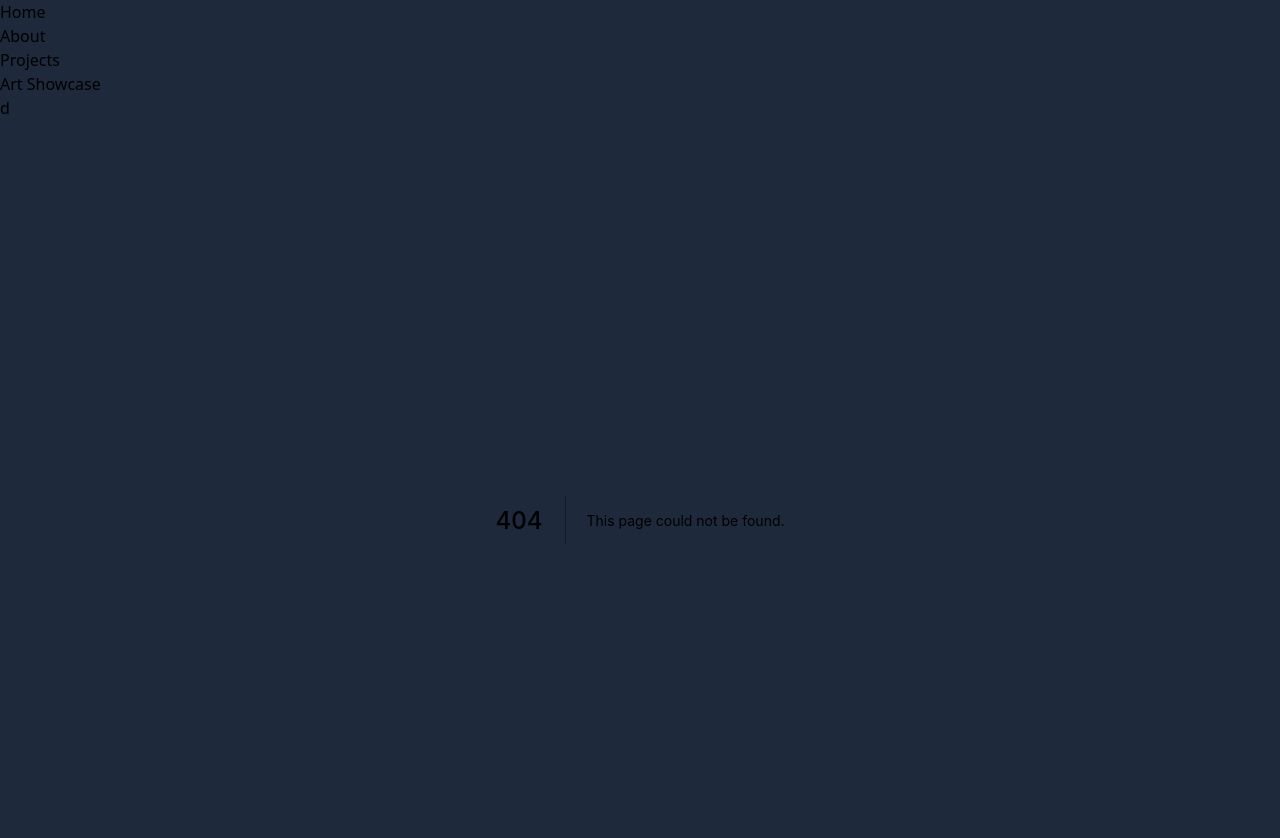
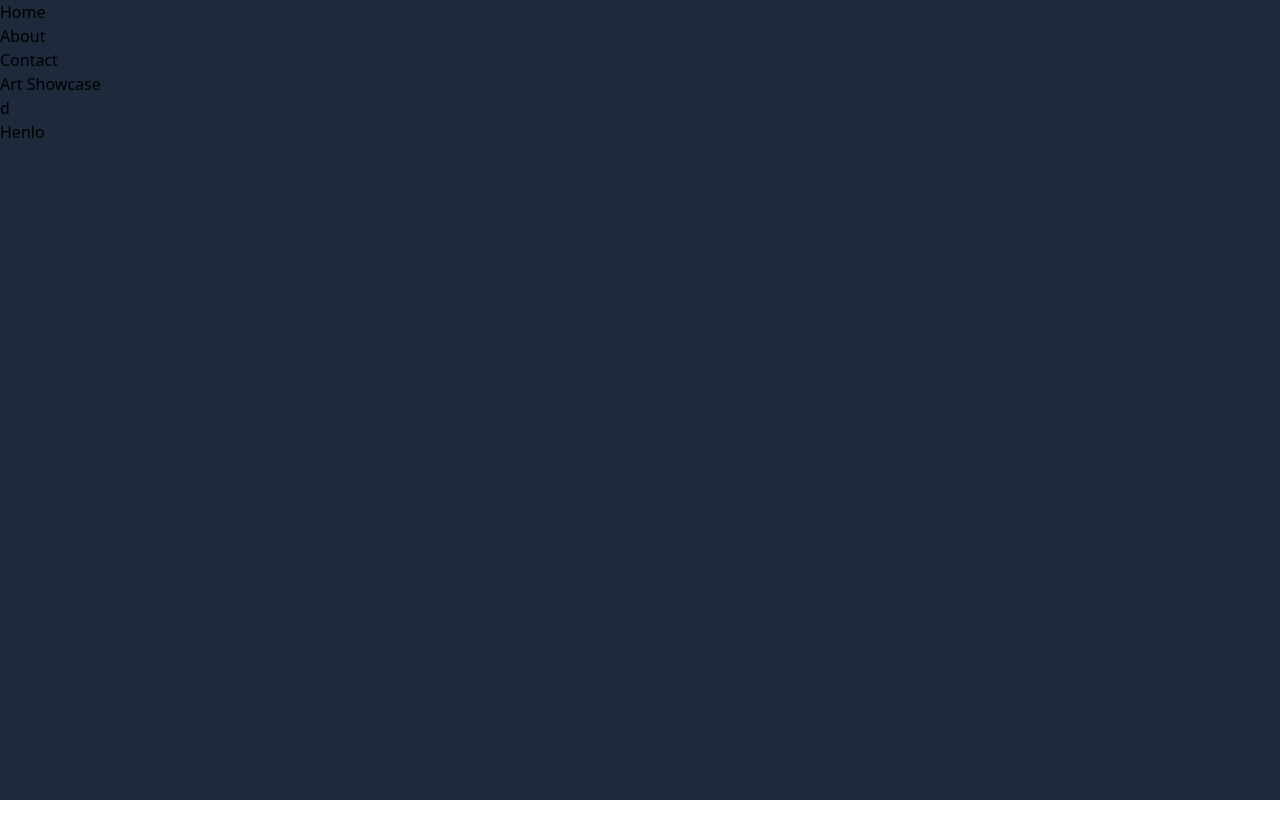
Before and after one commit to Zeroluffs/art-showcase, a Next.js app: page /contact in a window 1280 px wide. Before the commit this address had no page. Shown: the top 838 px of the page. After the commit the page ends 800 px from the top, so only its background shows below. Built offline with nearby package versions, Linux system fonts and the light colour scheme.

Commit message:
nav on 3 links

```diff
--- /dev/null
+++ b/Components/Contact/Contact.tsx
@@ -0,0 +1,7 @@
+export function ContactComponent() {
+  return (
+    <div className="">
+      <h1>Henlo</h1>
+    </div>
+  );
+}
--- a/Components/Navigation/NavigationBar.tsx
+++ b/Components/Navigation/NavigationBar.tsx
@@ -1,21 +1,26 @@
 import Link from "next/link";
+import { useRouter, NextRouter } from "next/router";
+
+
+const navigationRoutes = ["Home", "About", "Contact"];
 
 export function NavigationBar() {
+  const router = useRouter();
+  console.log(typeof router);
   return (
     <nav className="sticky top-0 bg-slate-800 h-28">
       <div className="flex flex-row justify-between mx-4 pt-14 ">
-        <ul className="flex flex-row gap-2">
-          <Link href="/">
-            <a>
-              <li className="text-sm text-gray-300">Home</li>
-            </a>
-          </Link>
-          <Link href="/about">
-            <a>
-              <li className="text-sm text-gray-300">About</li>
-            </a>
-          </Link>
-          <li className="text-sm text-gray-300">Projects</li>
+        <ul className="flex flex-row gap-6">
+          {navigationRoutes.map((singleRoute) => {
+            return (
+              <NavigationLink
+                key={singleRoute}
+                href={`/${singleRoute.toLowerCase()}`}
+                text={singleRoute}
+                router={router}
+              />
+            );
+          })}
         </ul>
         <div>
           <a className="text-xl text-gray-300">Art Showcase</a>
@@ -27,3 +32,21 @@ export function NavigationBar() {
     </nav>
   );
 }
+
+function NavigationLink(props: {
+  href: string;
+  text: string;
+  router: NextRouter;
+}) {
+  const isActive =
+    props.router.asPath === (props.href === "/home" ? "/" : props.href);
+  return (
+    <Link href={props.href === "/home" ? "/" : props.href}>
+      <a className="text-xl text-gray-300">
+        <li className={`text-sm text-gray-300  ${isActive ? "font-bold" : ""}`}>
+          {props.text}
+        </li>
+      </a>
+    </Link>
+  );
+}
--- a/Components/index.ts
+++ b/Components/index.ts
@@ -1 +1,2 @@
 export { AboutComponent } from "./About/About";
+export {ContactComponent} from "./Contact/Contact"
--- a/pages/about.tsx
+++ b/pages/about.tsx
@@ -1,10 +1,5 @@
 import { AboutComponent } from "../Components";
-import "animate.css";
 
 export default function About() {
-  return (
-    <div className="">
-      <AboutComponent />;
-    </div>
-  );
+  return <AboutComponent />;
 }
--- /dev/null
+++ b/pages/contact.tsx
@@ -0,0 +1,5 @@
+import { ContactComponent } from "../Components";
+
+export default function About() {
+  return <ContactComponent />;
+}
```
